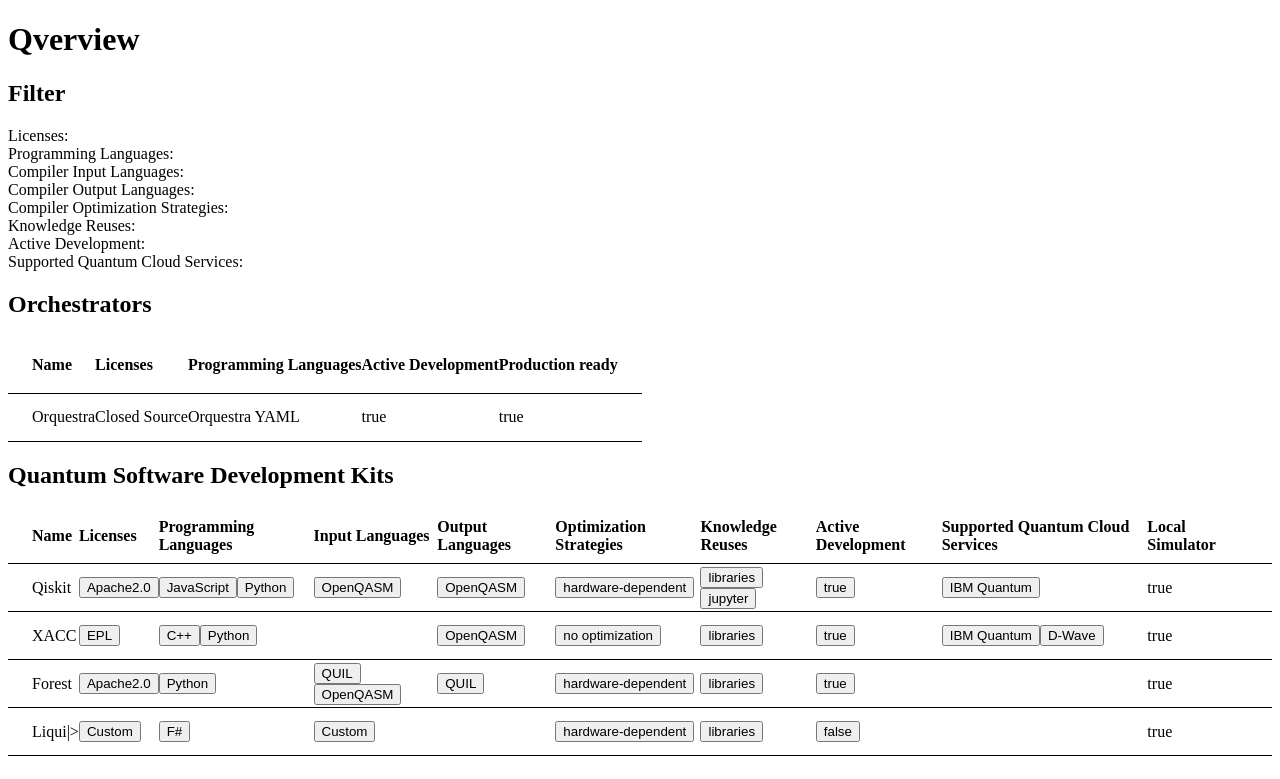
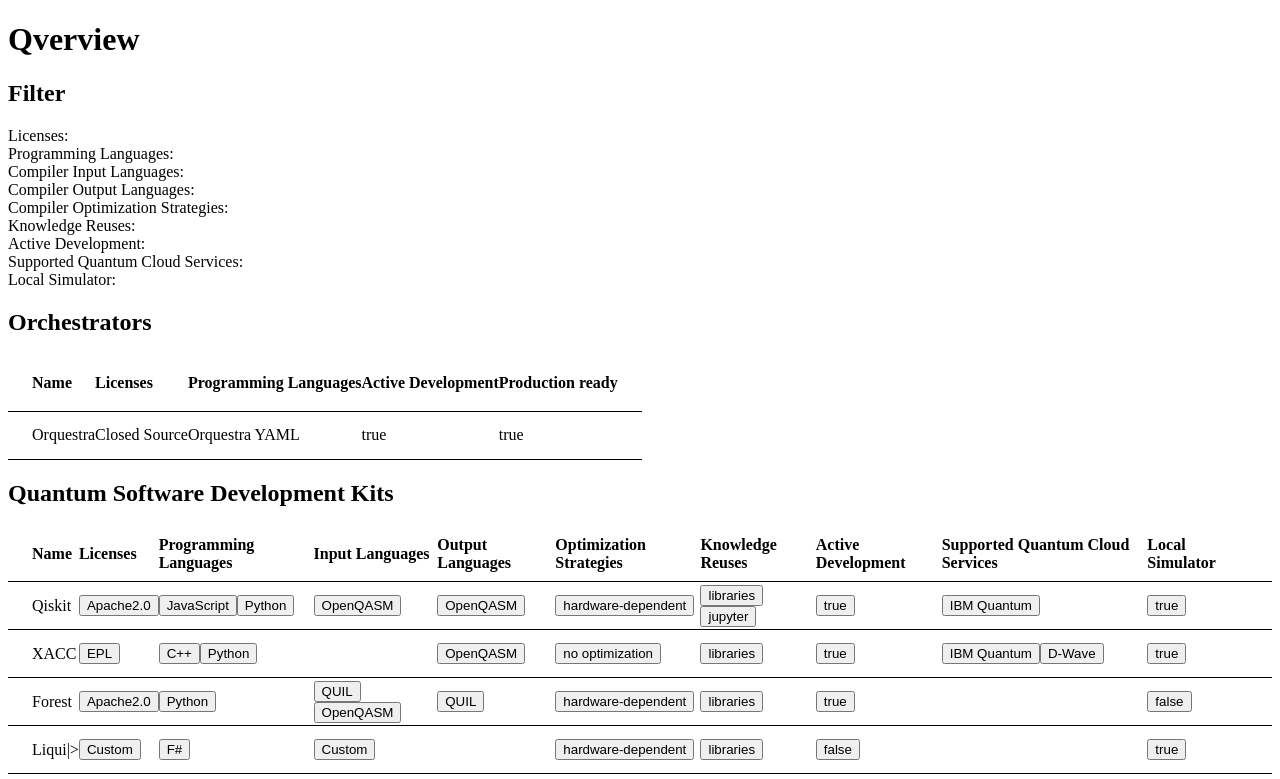
Before and after one commit to UST-QuAntiL/Qverview, an Angular app: page / in a window 1280 px wide. Shown: the top 779 px of the page. Built offline with nearby package versions, Linux system fonts and the light colour scheme.

Commit message:
Implement filtering for sdk.localSimulator

```diff
--- a/src/app/filter/filter-update.service.ts
+++ b/src/app/filter/filter-update.service.ts
@@ -99,6 +99,15 @@
     this.updateFilter();
   }
 
+  toggleLocalSimulator(localSimulator: boolean) {
+    if (this._sdkFilter.localSimulator == null) {
+      this._sdkFilter.localSimulator = localSimulator;
+    } else {
+      this._sdkFilter.localSimulator = null;
+    }
+    this.updateFilter();
+  }
+
   clear() {
     this._sdkFilter = {
       name: '',
--- a/src/app/filter/filter.component.html
+++ b/src/app/filter/filter.component.html
@@ -46,4 +46,9 @@
             <button (click)="supportedQuantumCloudServiceClicked(x)">{{x}}</button>
         </span>
     </div>
+    <div>
+        Local Simulator:
+        <button *ngIf="sdkFilter.localSimulator != null"
+            (click)="localSimulatorClicked(sdkFilter.localSimulator)">{{sdkFilter.localSimulator}}</button>
+    </div>
 </div>
--- a/src/app/filter/filter.component.ts
+++ b/src/app/filter/filter.component.ts
@@ -53,6 +53,10 @@
     this.filterUpdateService.toggleSupportedQuantumCloudServices(supportedQuantumCloudService);
   }
 
+  localSimulatorClicked(localSimulator: boolean) {
+    this.filterUpdateService.toggleLocalSimulator(localSimulator);
+  }
+
   clear() {
     this.filterUpdateService.clear()
   }
--- a/src/app/sdk/sdk.service.ts
+++ b/src/app/sdk/sdk.service.ts
@@ -43,7 +43,7 @@
       knowledgeReuses: ['libraries'],
       activeDevelopment: true,
       supportedQuantumCloudServices: [],
-      localSimulator: true
+      localSimulator: false
     },
     {
       name: 'Liqui|>',
--- a/src/app/sdk/sdks-table/sdks-table.component.html
+++ b/src/app/sdk/sdks-table/sdks-table.component.html
@@ -57,7 +57,7 @@
         <ng-container matColumnDef="localSimulator">
             <th mat-header-cell *matHeaderCellDef>Local Simulator</th>
             <td mat-cell *matCellDef="let sdk">
-                <span>{{sdk.localSimulator}}</span>
+                <button (click)="localSimulatorClicked(sdk.localSimulator)">{{sdk.localSimulator}}</button>
             </td>
         </ng-container>
 
--- a/src/app/sdk/sdks-table/sdks-table.component.ts
+++ b/src/app/sdk/sdks-table/sdks-table.component.ts
@@ -70,6 +70,9 @@
           result = false;
         }
       }
+      if (result && f.localSimulator != null && f.localSimulator != data.localSimulator) {
+        result = false;
+      }
       return result;
     };
 
@@ -109,4 +112,8 @@
   supportedQuantumCloudServiceClicked(supportedQuantumCloudService: string) {
     this.filterUpdateService.toggleSupportedQuantumCloudServices(supportedQuantumCloudService);
   }
+
+  localSimulatorClicked(localSimulator: boolean) {
+    this.filterUpdateService.toggleLocalSimulator(localSimulator);
+  }
 }
```
